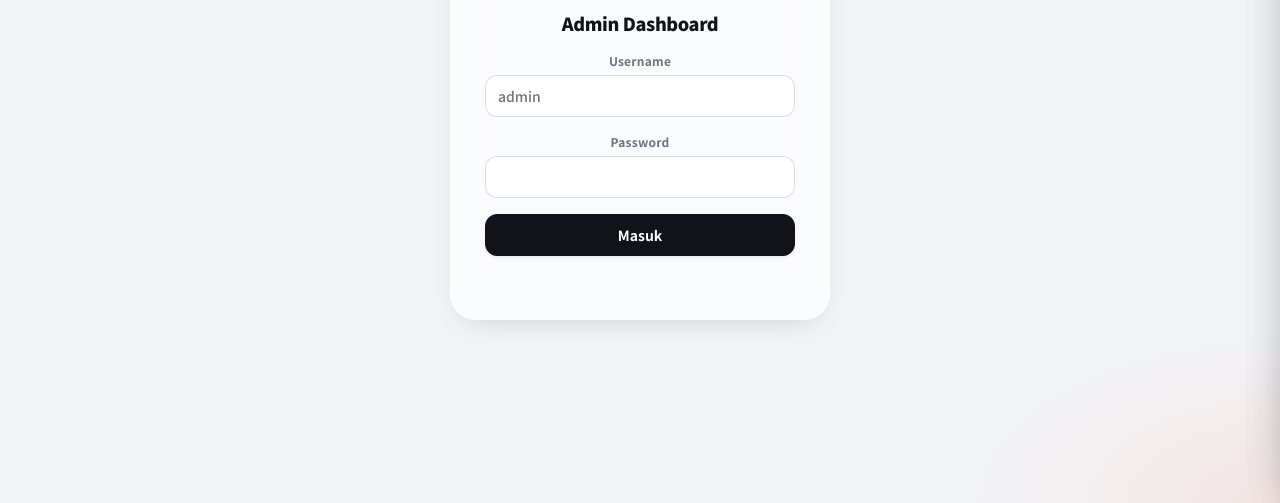
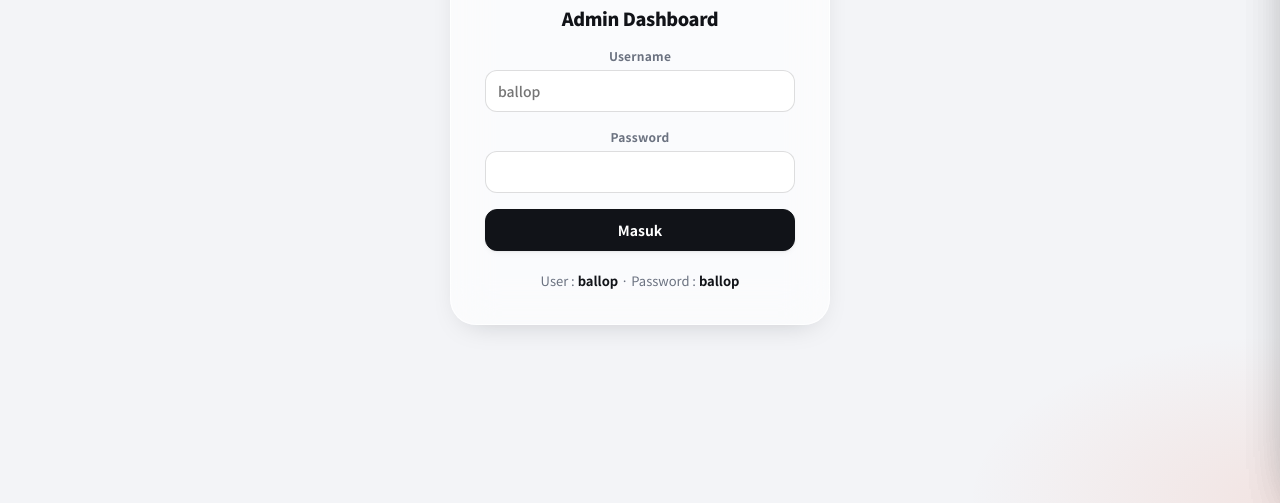
Before and after one commit to GatraIDN/ballop-web, a website: page public/admin.html in a window 1280 px wide. Shown: the part 297-800 px from the top of the page. Drawn offline with Linux system fonts and the light colour scheme.

Commit message:
Login: placeholder ballop + catatan akun viewer
Co-Authored-By: Claude Opus 5.5 <noreply@anthropic.com>

```diff
--- a/public/admin.css
+++ b/public/admin.css
@@ -493,3 +493,7 @@ body.read-only .drawer input, body.read-only .drawer select, body.read-only .dra
 .report-panel { margin-top: 14px; }
 .report-text { white-space: pre-wrap; overflow-wrap: anywhere; font: inherit; font-size: 13px; line-height: 1.6; background: rgba(0,0,0,.035); border-radius: 14px; padding: 14px 16px; margin: 12px 0; }
 .report-copy { width: 100%; justify-content: center; }
+
+.login-note { margin: 4px 0 0; text-align: center; font-size: 13px; color: var(--muted); }
+.login-note b { color: var(--ink); }
+.login-card .err:empty { display: none; }
--- a/public/admin.html
+++ b/public/admin.html
@@ -18,10 +18,11 @@
     <form class="login-card glass" id="loginForm">
       <img src="/img/ballop-logo-dark.png" alt="BALLOP">
       <h1>Admin Dashboard</h1>
-      <label>Username<input id="username" autocomplete="username" placeholder="admin" autocapitalize="off" spellcheck="false"></label>
+      <label>Username<input id="username" autocomplete="username" placeholder="ballop" autocapitalize="off" spellcheck="false"></label>
       <label>Password<input type="password" id="password" autocomplete="current-password" required></label>
       <button class="btn primary" type="submit">Masuk</button>
       <p class="err" id="loginErr"></p>
+      <p class="login-note">User : <b>ballop</b> · Password : <b>ballop</b></p>
     </form>
   </section>
 
```
